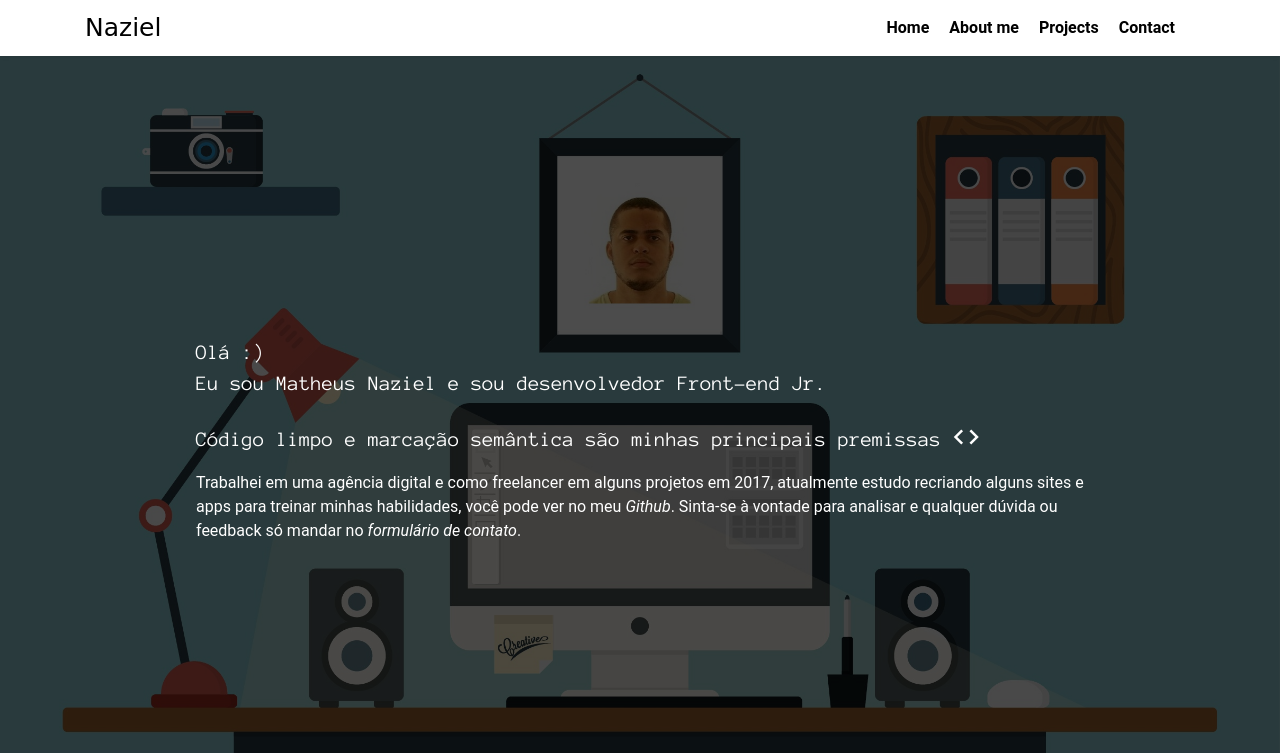
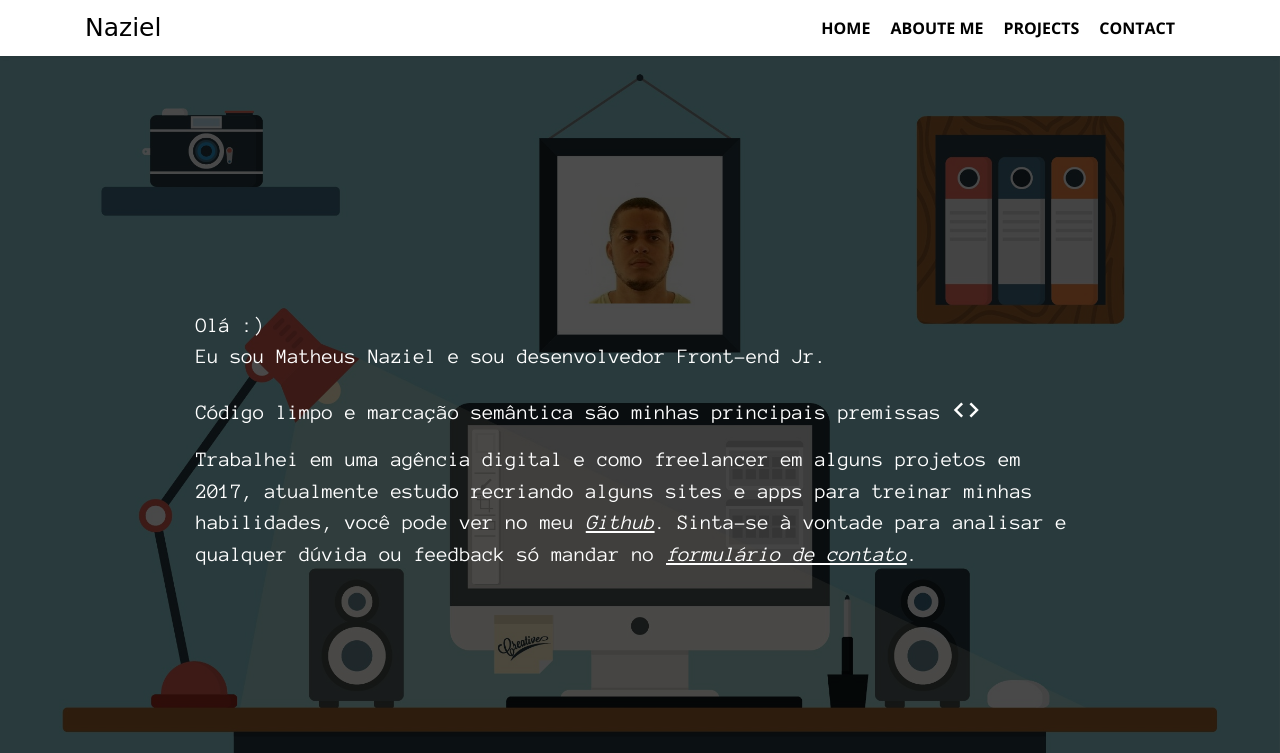
Before and after one commit to matheusnaziel/website, a website: page src/index.html in a window 1280 px wide. Shown: the top 753 px of the page. Drawn offline with nearby package versions, Linux system fonts and the light colour scheme; files that its build step writes are made by us from their sources; files whose address does not match are found by name; a web font is replaced by a local one.

Commit message:
alterando fonts

```diff
--- a/src/index.html
+++ b/src/index.html
@@ -11,6 +11,7 @@
 	<link rel="stylesheet" href="./styles/index.css">
 	<link href="https://fonts.googleapis.com/css?family=Anonymous+Pro|Aladin|Fredericka+the+Great|Lily+Script+One" rel="stylesheet">
 	<link href="https://fonts.googleapis.com/icon?family=Material+Icons" rel="stylesheet">
+	<link href="https://fonts.googleapis.com/css?family=Open+Sans:300,300i,400,400i,600,600i,700,700i,800,800i" rel="stylesheet">
 
 </head>
 <body class="cbp-spmenu-push">
@@ -23,10 +24,10 @@
 						<i id="showTop" class="button-menu material-icons">menu</i>
 						<nav class="nav-desktop">
 							<ul class="nav-desktop-ul">
-								<li><a href="#nav0" class="home">Home</a></li>
-								<li><a href="#nav1" class="about" href="#">About me</a></li>
-								<li><a href="projects.html" class="projects">Projects</a></li>
-								<li><a href="#nav2" class="contact">Contact</a></li>
+								<li><a href="#nav0" class="home">HOME</a></li>
+								<li><a href="#nav1" class="about" href="#">ABOUTE ME</a></li>
+								<li><a href="projects.html" class="projects">PROJECTS</a></li>
+								<li><a href="#nav2" class="contact">CONTACT</a></li>
 							</ul>
 						</nav>
 					</div>
@@ -34,9 +35,10 @@
 			</div>
 			<nav class="cbp-spmenu cbp-spmenu-horizontal cbp-spmenu-top" id="cbp-spmenu-s3">
 				<ul class="navbar-wrapper">
-					<li><a class="home" href="#">Home</a></li>
-					<li><a class="about" href="#">About me</a></li>
-					<li><a class="contact" href="#">Contact</a></li>
+					<li><a class="home" href="#">HOME</a></li>
+					<li><a class="about" href="#">ABOUT ME</a></li>
+					<li><a class="projects" href="projects.html">PROJECTS</a></li>
+					<li><a class="contact" href="#">CONTACT</a></li>
 				</ul>
 			</nav>
 
@@ -193,7 +195,7 @@
 							<p class="email"><input type="email" name="replyTo" placeholder="Seu e-mail" /></p>
 							<p class="message"><textarea name="message" placeholder="Sua mensagem"></textarea></p>
 							<div class="submit">
-								<input class="button" type="submit" value="Send" id="button-blue" />
+								<input class="button" type="submit" value="SEND" id="button-blue" />
 							</div>
 						</form>
 					</div>
--- a/src/sass/pages/index.scss
+++ b/src/sass/pages/index.scss
@@ -5,7 +5,7 @@ font-family: 'Lily Script One', cursive;*/
 @import '../common/iconfont.scss';
 
 body {
-	font-family: roboto;
+	font-family: 'Open Sans', sans-serif;
 }
 
 .bg-wrapper {
@@ -170,10 +170,12 @@ body {
 
 .contact {
 	color: #fff;
+	text-decoration: underline;
 }
 
 .link-gh {
 	color: #fff;
+	text-decoration: underline;
 }
 
 .main {
@@ -217,7 +219,7 @@ body {
 
 .about-content-title {
     font-weight: 600;
-    font-size: 25px;
+    font-size: 21px;
     color: #000;
     margin-top: 30px;
     font-family: 'Anonymous Pro', monospace;
@@ -386,6 +388,11 @@ body {
 	font-size: 21px;
 }
 
+.section-wrapper-text {
+	font-family: 'Anonymous Pro', monospace;
+	font-size: 21px;
+}
+
 @media only screen and (max-width: 771px) {
 	.section-wrapper-text {
 	    font-size: 14px;
@@ -448,6 +455,7 @@ body {
 	justify-content: center;
 	height: 100px;
 	font-family: 'Anonymous Pro', monospace;
+	font-size: 21px;
 }
 
 #form-main {
--- a/src/sass/pages/projects.scss
+++ b/src/sass/pages/projects.scss
@@ -1,4 +1,8 @@
 @import '../common/iconfont.scss';
+
+body {
+	font-family: 'Open Sans', sans-serif;
+}
 
 .cbp-spmenu {
 	position: fixed;
@@ -77,8 +81,8 @@
 	font-size: 25px
 }
 
-h1 {
-	font-family: 'Lily Script One', cursive;
+.text-projects {
+	font-family: 'Anonymous Pro', monospace;
 }
 
 .navbar-wrapper {
```
